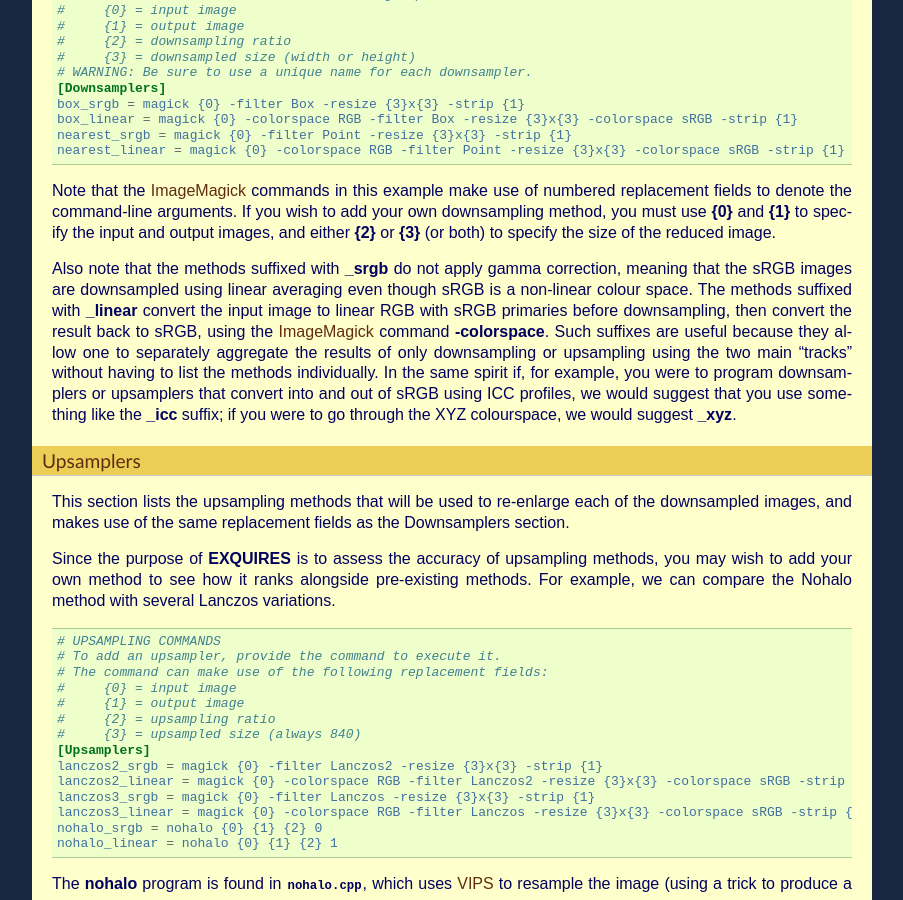
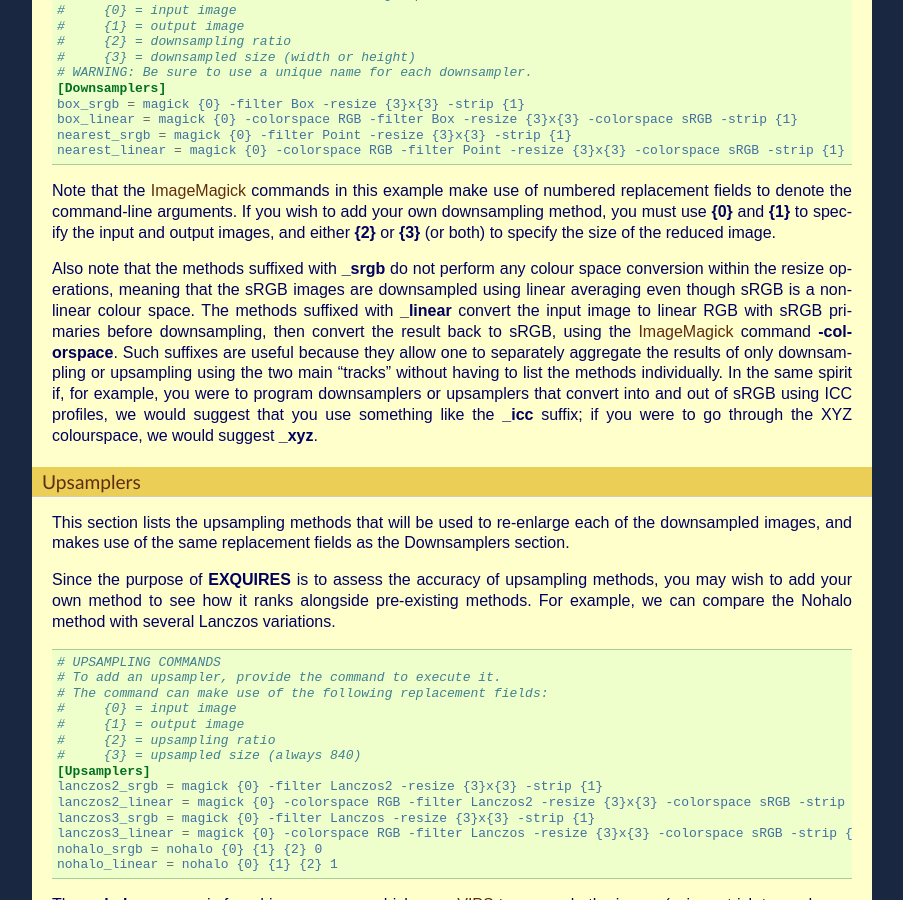
Before and after one commit to aturcotte/exquires, a Sphinx documentation site: the page built from docs/usage.rst, in a window 1280 px wide and 900 px high, scrolled down 2567 px. Shown: the whole window, without its empty margins (198-1101 px from the left). Built offline with Sphinx 7.4.7, drawn with Linux system fonts in a browser that asks for light colours; formulas are drawn with MathJax 3.

Commit message:
Documentation patch

```diff
--- a/docs/example.rst
+++ b/docs/example.rst
@@ -130,9 +130,9 @@ Adding to an **EXQUIRES** project
 * In order to add the sRGB version to an EXQUIRES project file, add the
   following to the `[Upsamplers]` section::
 
-    nohalo {0} {1} [2} 0
+    nohalo {0} {1} {2} 0
 
 * In order to add the linear version to an EXQUIRES project file,, add the
   following to the `[Upsamplers]` section::
 
-    nohalo {0} {1} [2} 1
+    nohalo {0} {1} {2} 1
--- a/docs/usage.rst
+++ b/docs/usage.rst
@@ -207,19 +207,19 @@ your own downsampling method, you must use :command:`{0}` and :command:`{1}`
 to specify the input and output images, and either :command:`{2}` or
 :command:`{3}` (or both) to specify the size of the reduced image.
 
-Also note that the methods suffixed with :command:`_srgb` do not apply
-gamma correction, meaning that the sRGB images are downsampled using linear
-averaging even though sRGB is a non-linear colour space.
-The methods suffixed with :command:`_linear` convert the input image to linear
-RGB with sRGB primaries before downsampling, then convert the result back to
-sRGB, using the `ImageMagick`_ command :command:`-colorspace`. Such suffixes
-are useful because they allow one to separately aggregate the results of only
-downsampling or upsampling using the two main "tracks" without having to list
-the methods individually. In the same spirit if, for example, you were to
-program downsamplers or upsamplers that convert into and out of sRGB using ICC
-profiles, we would suggest that you use something like the :command:`_icc`
-suffix; if you were to go through the XYZ colourspace, we would suggest
-:command:`_xyz`.
+Also note that the methods suffixed with :command:`_srgb` do not perform any
+colour space conversion within the resize operations, meaning that the sRGB
+images are downsampled using linear averaging even though sRGB is a non-linear
+colour space. The methods suffixed with :command:`_linear` convert the input
+image to linear RGB with sRGB primaries before downsampling, then convert the
+result back to sRGB, using the `ImageMagick`_ command :command:`-colorspace`.
+Such suffixes are useful because they allow one to separately aggregate the
+results of only downsampling or upsampling using the two main "tracks" without
+having to list the methods individually. In the same spirit if, for example,
+you were to program downsamplers or upsamplers that convert into and out of
+sRGB using ICC profiles, we would suggest that you use something like the
+:command:`_icc` suffix; if you were to go through the XYZ colourspace, we would
+suggest :command:`_xyz`.
 
 
 ^^^^^^^^^^
```
Also changed, not shown: exquires/examples/README.rst, 1 other file.
